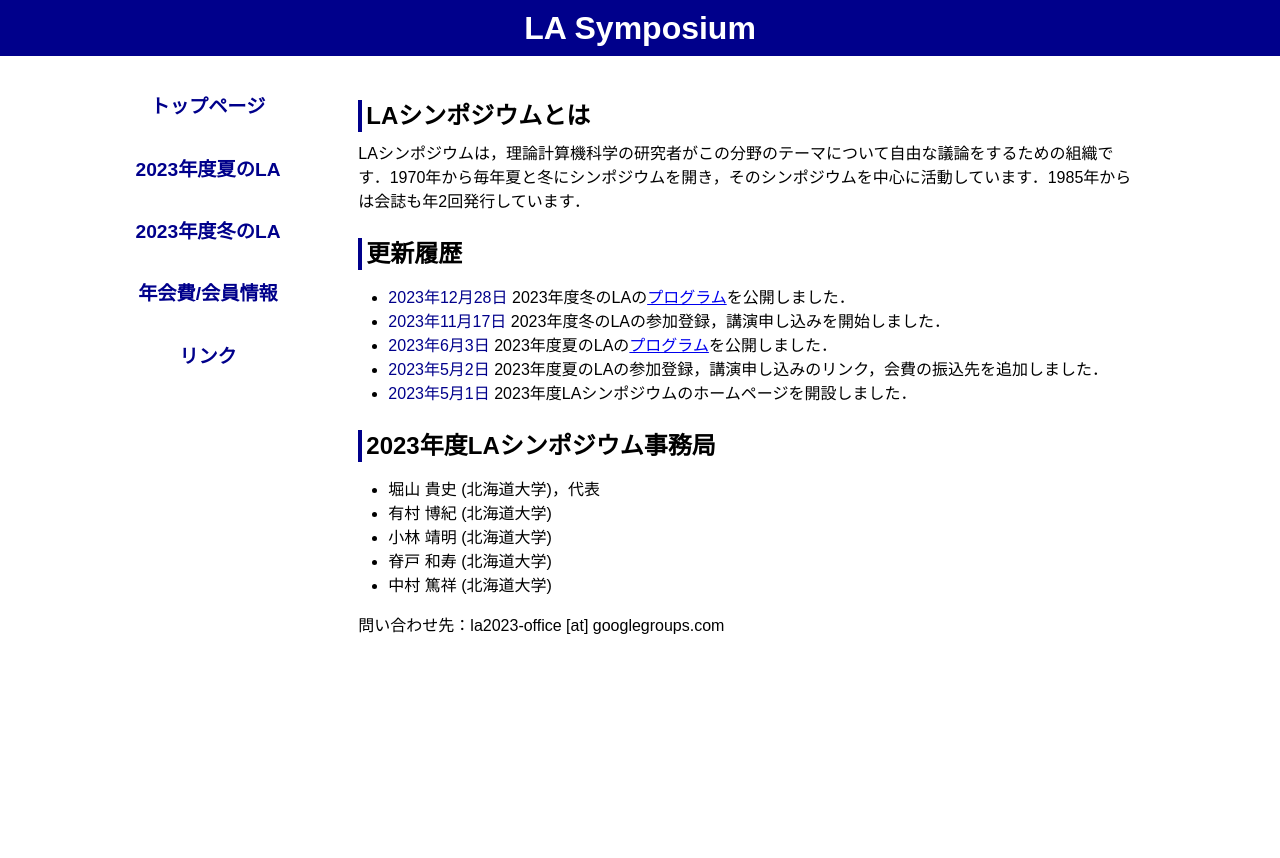
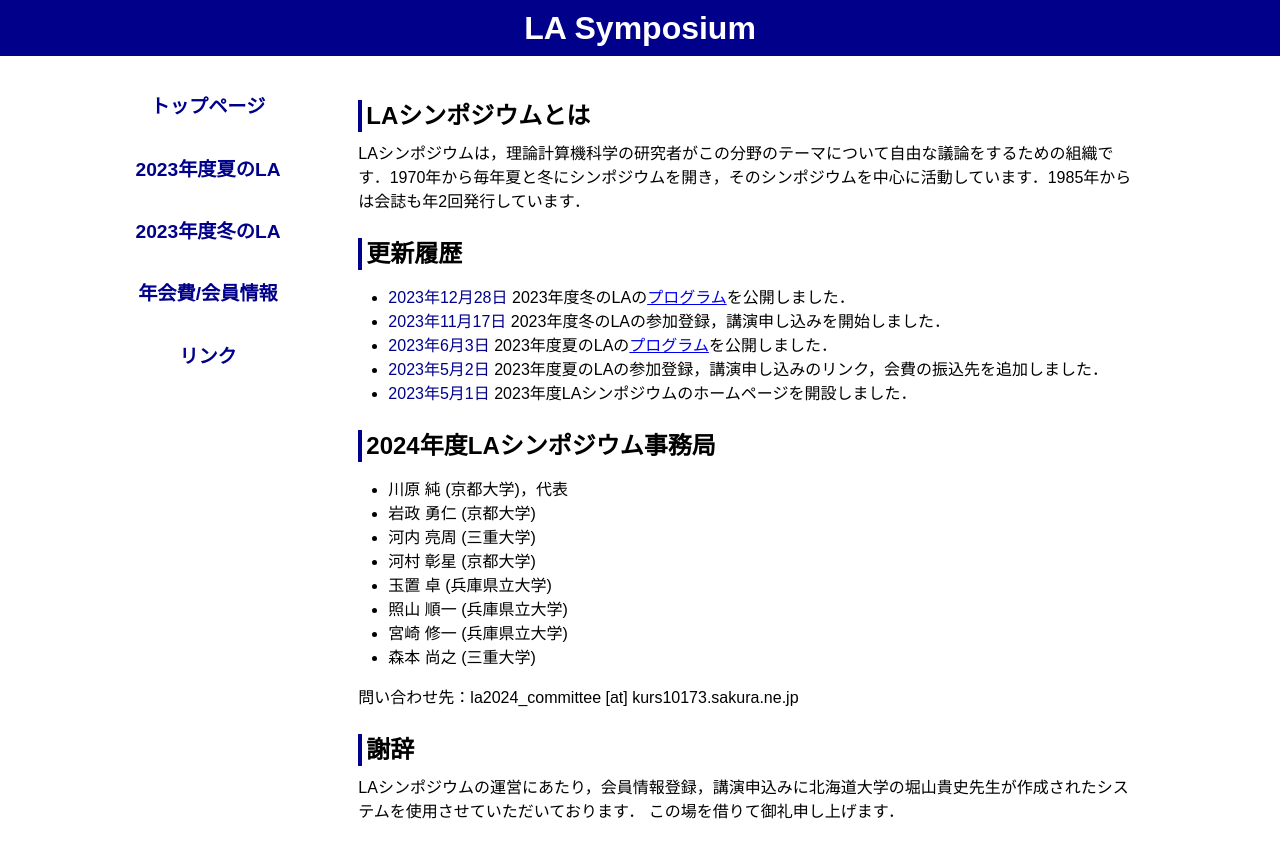
Before and after one commit to ytamura12/la-symposium_test.github.io, a Jekyll site: the page built from index.md, in a window 1280 px wide. Shown: the top 858 px of the page. Built offline with Jekyll 4.4.1, drawn with Linux system fonts in a browser that asks for light colours.

Commit message:
Update index.md

```diff
--- a/index.md
+++ b/index.md
@@ -13,18 +13,20 @@ LAシンポジウムは，理論計算機科学の研究者がこの分野のテ
 {% include news.md %}
 </div>
 
-2023年度LAシンポジウム事務局
+2024年度LAシンポジウム事務局
 --------
-* 堀山 貴史 (北海道大学)，代表
-* 有村 博紀 (北海道大学)
-* 小林 靖明 (北海道大学)
-* 脊戸 和寿 (北海道大学)
-* 中村 篤祥 (北海道大学)
+* 川原 純 (京都大学)，代表
+* 岩政 勇仁 (京都大学)
+* 河内 亮周 (三重大学)
+* 河村 彰星 (京都大学)
+* 玉置 卓 (兵庫県立大学)
+* 照山 順一 (兵庫県立大学)
+* 宮崎 修一 (兵庫県立大学)
+* 森本 尚之 (三重大学)
 
-問い合わせ先：la2023-office [at] googlegroups.com
+問い合わせ先：la2024_committee [at] kurs10173.sakura.ne.jp
 
-<!--
+
 謝辞
 --------
 LAシンポジウムの運営にあたり，会員情報登録，講演申込みに北海道大学の堀山貴史先生が作成されたシステムを使用させていただいております． この場を借りて御礼申し上げます．
--->
```
